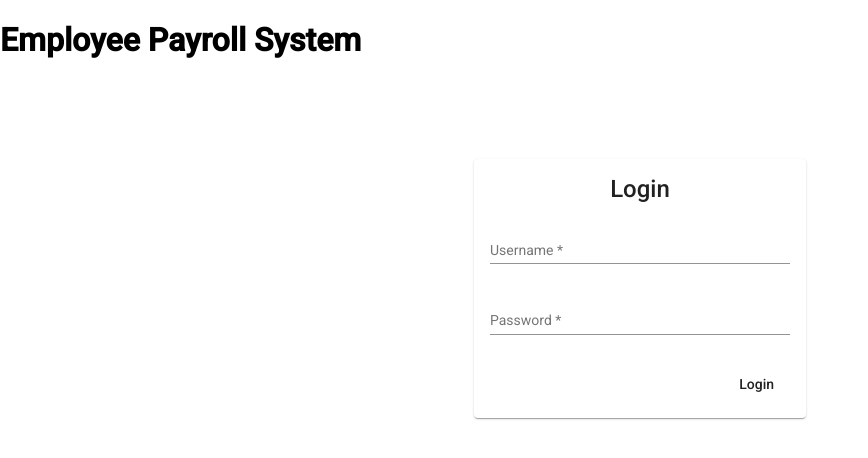
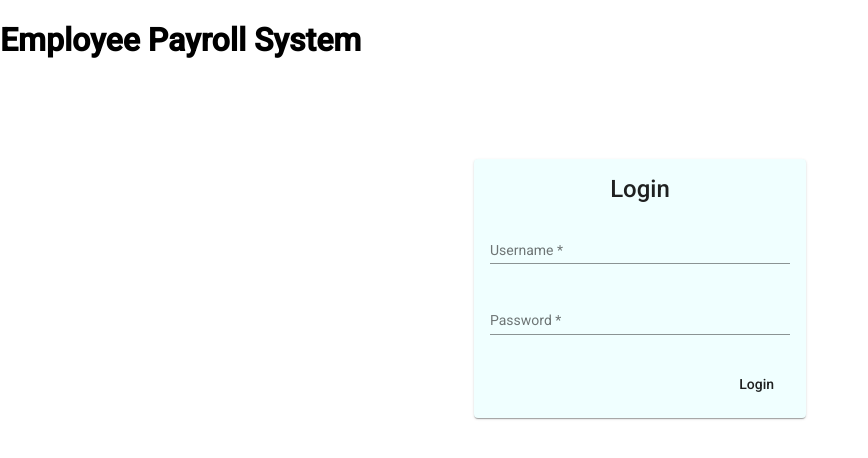
Before and after one commit to pachgadehardik/EmployeePayrollAngularApp, an Angular app: page / in a window 1280 px wide. Shown: the top 458 px of the page, without its empty margins (0-868 px from the left). Built offline with nearby package versions, Linux system fonts and the light colour scheme.

Commit message:
Updated Login component

```diff
--- a/src/component/login/login.component.html
+++ b/src/component/login/login.component.html
@@ -1,23 +1,5 @@
-<!-- <div class="main">
-    <p>Login Page</p>
-    <form class="formDiv" [formGroup]="loginForm" (ngSubmit)="onSubmit()">
-        <div class="form-group" class="formWidth">
-            <label for="username">Username</label>
-            <input type="text" formControlName="userName" class="form-control" />
-        </div>
-        <div class="form-group" class="formWidth">
-            <label for="password">Password</label>
-            <input type="password" formControlName="userPassword" class="form-control" />
-        </div>
-        <div class="form-group">
-            <button class="btn btn-primary" type="submit">
-                <span *ngIf="loading" class="spinner-border spinner-border-sm mr-1"></span>
-                Login
-            </button>
-        </div>
-    </form>
-</div> -->
-<mat-card>
+<div fxLayout ="row" fxFlex.xs="100" >
+<mat-card style="background-color:azure;" >
     <mat-card-title>Login</mat-card-title>
 <mat-card-content>
 <form [formGroup]="loginForm" (ngSubmit)="onSubmit()">
@@ -44,3 +26,4 @@
 </form>
 </mat-card-content>
 </mat-card>
+</div>
--- a/src/component/login/login.component.ts
+++ b/src/component/login/login.component.ts
@@ -15,6 +15,7 @@ export class LoginComponent implements OnInit {
 
   loginForm: FormGroup;
   loading = false;
+  authToken:any=true;
   constructor(
     private formBuilder: FormBuilder,
     private router: Router,
@@ -22,6 +23,7 @@ export class LoginComponent implements OnInit {
   ) { }
 
   ngOnInit(): void {
+    localStorage.removeItem('authToken')
     this.loginForm = this.formBuilder.group({
       userName: ['', Validators.required],
       userPassword: ['', Validators.required]
@@ -40,6 +42,7 @@ export class LoginComponent implements OnInit {
         data => {
           console.log(data.obj)
           localStorage.setItem('token',data.obj)
+          localStorage.setItem('authToken',this.authToken)
           if (data.statusCode == 200) {
             this.router.navigate(['home'])
           }
```
